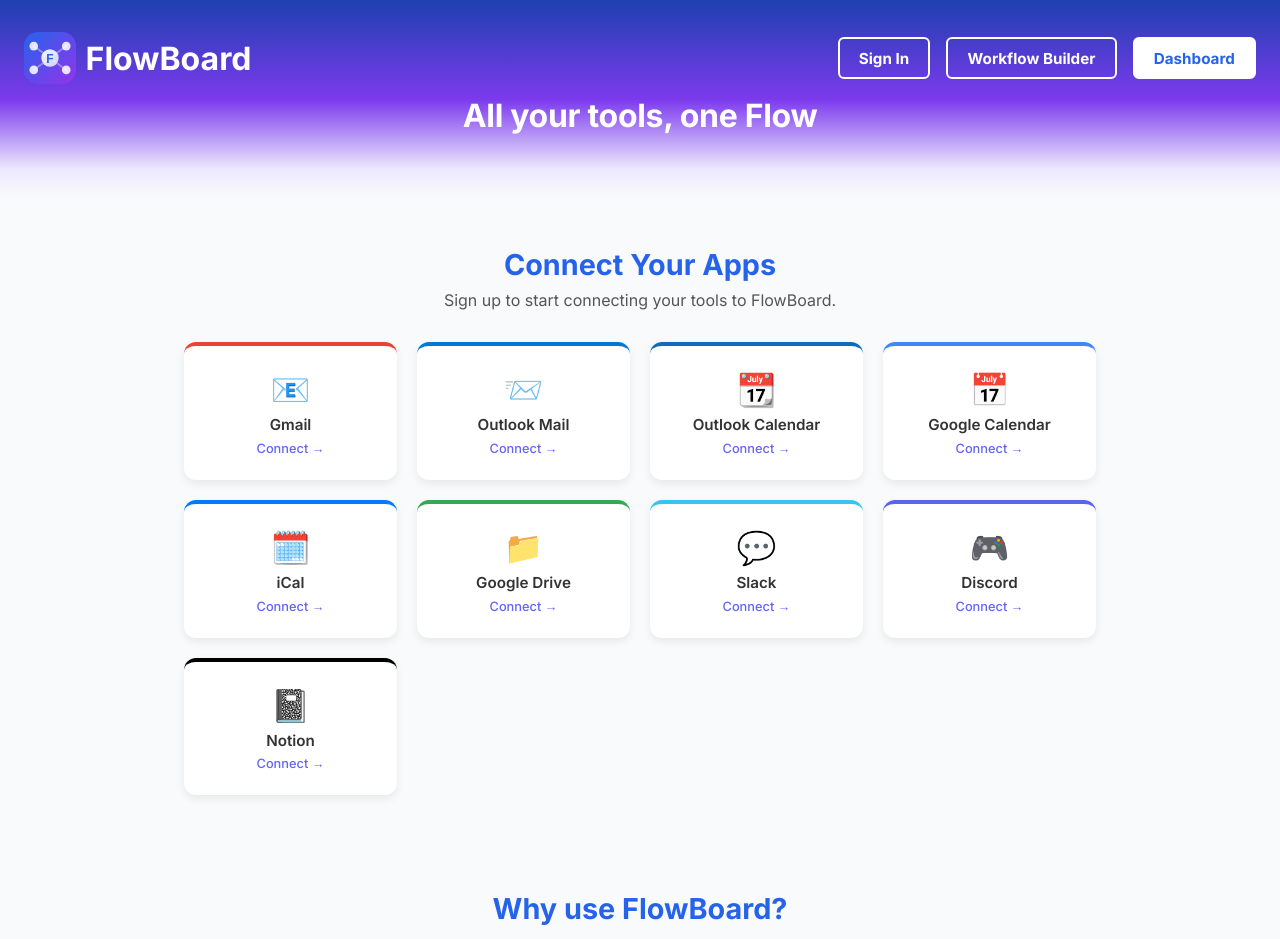
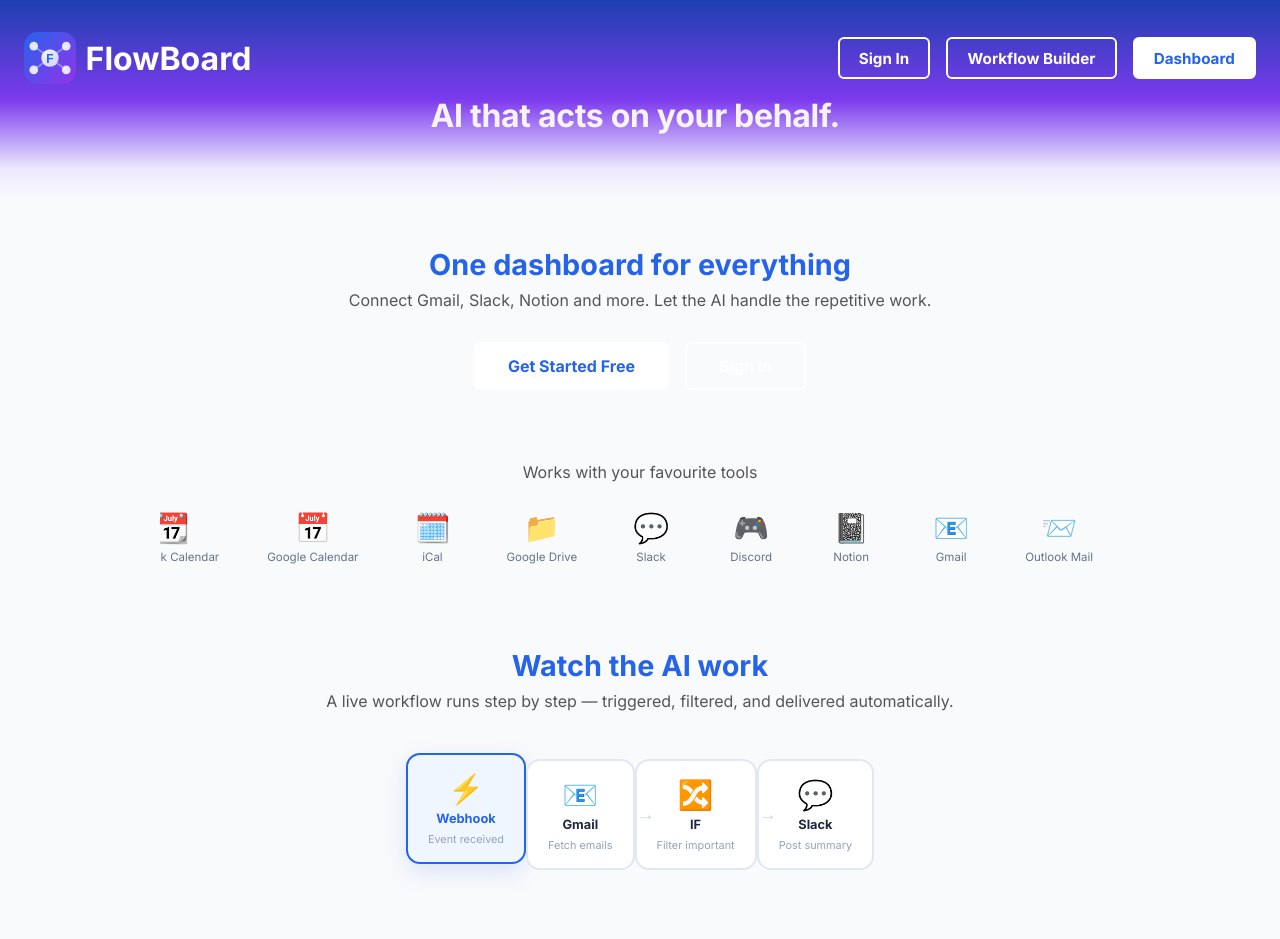
Before and after one commit to veleskasofiia/flowboard, a Next.js app: page / in a window 1280 px wide. Shown: the top 939 px of the page. Built offline with nearby package versions, Linux system fonts and the light colour scheme; no server answers.

Commit message:
Add landing page animations: typewriter, fade-up, scrolling logos, animated workflow

```diff
--- a/app/globals.css
+++ b/app/globals.css
@@ -50,6 +50,110 @@
 
 /* Main content */
 .main-content { background: #f9fafb; padding: 0; }
+
+/* ── Typewriter ──────────────────────────────────────────────────────── */
+.hero-typewriter {
+  font-size: 1.5rem;
+  font-weight: 600;
+  margin-top: 1.25rem;
+  min-height: 2rem;
+  color: rgba(255,255,255,0.92);
+  letter-spacing: -0.01em;
+}
+.tw-cursor {
+  display: inline-block;
+  animation: blink 0.75s step-end infinite;
+  color: #93c5fd;
+  font-weight: 300;
+}
+@keyframes blink { 0%,100% { opacity: 1 } 50% { opacity: 0 } }
+
+/* ── Fade-up ──────────────────────────────────────────────────────────── */
+@keyframes fadeUp {
+  from { opacity: 0; transform: translateY(28px); }
+  to   { opacity: 1; transform: translateY(0); }
+}
+.fadeup {
+  opacity: 0;
+  animation: fadeUp 0.65s ease forwards;
+}
+.hero-cta-row { display: flex; gap: 1rem; justify-content: center; flex-wrap: wrap; }
+
+/* ── Scrolling marquee ───────────────────────────────────────────────── */
+.marquee-track {
+  overflow: hidden;
+  width: 100%;
+  cursor: default;
+}
+.marquee-inner {
+  display: flex;
+  gap: 0;
+  width: max-content;
+  animation: marquee 22s linear infinite;
+}
+.marquee-track:hover .marquee-inner { animation-play-state: paused; }
+@keyframes marquee {
+  from { transform: translateX(0); }
+  to   { transform: translateX(-50%); }
+}
+.marquee-item {
+  display: flex;
+  flex-direction: column;
+  align-items: center;
+  gap: 0.3rem;
+  padding: 0.75rem 1.5rem;
+  min-width: 100px;
+}
+.marquee-label { font-size: 0.72rem; color: #64748b; white-space: nowrap; }
+
+/* ── Animated workflow ───────────────────────────────────────────────── */
+.anim-workflow {
+  display: flex;
+  align-items: center;
+  justify-content: center;
+  gap: 0;
+  flex-wrap: wrap;
+  padding: 1rem 0;
+}
+.anim-step {
+  display: flex;
+  flex-direction: column;
+  align-items: center;
+  gap: 0.35rem;
+  padding: 1rem 1.25rem;
+  border-radius: 14px;
+  border: 2px solid #e2e8f0;
+  background: white;
+  transition: all 0.35s ease;
+  min-width: 90px;
+  position: relative;
+}
+.anim-step.active {
+  border-color: #2563eb;
+  background: #eff6ff;
+  transform: translateY(-6px);
+  box-shadow: 0 8px 24px rgba(37,99,235,0.15);
+}
+.anim-step.done {
+  border-color: #22c55e;
+  background: #f0fdf4;
+}
+.anim-step-icon { font-size: 1.8rem; }
+.anim-step-label { font-size: 0.8rem; font-weight: 700; color: #1e293b; }
+.anim-step-desc { font-size: 0.68rem; color: #94a3b8; text-align: center; }
+.anim-step.active .anim-step-label { color: #2563eb; }
+.anim-step.done .anim-step-label { color: #16a34a; }
+.anim-step-arrow {
+  position: absolute;
+  right: -22px;
+  top: 50%;
+  transform: translateY(-50%);
+  font-size: 1.1rem;
+  color: #cbd5e1;
+  z-index: 1;
+  transition: color 0.35s;
+}
+.anim-step-arrow.done { color: #22c55e; }
 
 /* Feature grid */
 .feature-grid { display: flex; justify-content: center; gap: 2rem; margin: 2rem auto; max-width: 900px; }
--- a/app/page.tsx
+++ b/app/page.tsx
@@ -1,20 +1,34 @@
 "use client";
-import { useState } from "react";
+import { useState, useEffect } from "react";
 import Image from "next/image";
 import { supabase } from "@/lib/supabaseClient";
 import { useRouter } from "next/navigation";
 
 const APPS = [
-  { key: "gmail",    label: "Gmail",              icon: "📧" },
-  { key: "outlook",  label: "Outlook Mail",       icon: "📨" },
-  { key: "ocal",     label: "Outlook Calendar",   icon: "📆" },
-  { key: "calendar", label: "Google Calendar",    icon: "📅" },
-  { key: "ical",     label: "iCal",               icon: "🗓️" },
-  { key: "gdrive",   label: "Google Drive",       icon: "📁" },
-  { key: "slack",    label: "Slack",              icon: "💬" },
-  { key: "discord",  label: "Discord",            icon: "🎮" },
-  { key: "notion",   label: "Notion",             icon: "📓" },
+  { key: "gmail",    label: "Gmail",            icon: "📧" },
+  { key: "outlook",  label: "Outlook Mail",     icon: "📨" },
+  { key: "ocal",     label: "Outlook Calendar", icon: "📆" },
+  { key: "calendar", label: "Google Calendar",  icon: "📅" },
+  { key: "ical",     label: "iCal",             icon: "🗓️" },
+  { key: "gdrive",   label: "Google Drive",     icon: "📁" },
+  { key: "slack",    label: "Slack",            icon: "💬" },
+  { key: "discord",  label: "Discord",          icon: "🎮" },
+  { key: "notion",   label: "Notion",           icon: "📓" },
 ] as const;
+
+const TYPEWRITER_PHRASES = [
+  "All your tools, one Flow.",
+  "AI that acts on your behalf.",
+  "Automate Gmail, Slack & Notion.",
+  "Your workflow, on autopilot.",
+];
+
+const WORKFLOW_STEPS = [
+  { icon: "⚡", label: "Webhook", desc: "Event received" },
+  { icon: "📧", label: "Gmail",   desc: "Fetch emails" },
+  { icon: "🔀", label: "IF",      desc: "Filter important" },
+  { icon: "💬", label: "Slack",   desc: "Post summary" },
+];
 
 export default function HomePage() {
   const router = useRouter();
@@ -24,22 +38,51 @@
   const [authSuccess, setAuthSuccess] = useState(false);
   const [loading, setLoading] = useState(false);
 
+  // Typewriter
+  const [twText, setTwText] = useState("");
+  const [twPhrase, setTwPhrase] = useState(0);
+  const [twDeleting, setTwDeleting] = useState(false);
+
+  useEffect(() => {
+    const phrase = TYPEWRITER_PHRASES[twPhrase];
+    let timeout: ReturnType<typeof setTimeout>;
+    if (!twDeleting) {
+      if (twText.length < phrase.length) {
+        timeout = setTimeout(() => setTwText(phrase.slice(0, twText.length + 1)), 60);
+      } else {
+        timeout = setTimeout(() => setTwDeleting(true), 1800);
+      }
+    } else {
+      if (twText.length > 0) {
+        timeout = setTimeout(() => setTwText(twText.slice(0, -1)), 35);
+      } else {
+        setTwDeleting(false);
+        setTwPhrase((p) => (p + 1) % TYPEWRITER_PHRASES.length);
+      }
+    }
+    return () => clearTimeout(timeout);
+  }, [twText, twPhrase, twDeleting]);
+
+  // Animated workflow step
+  const [activeStep, setActiveStep] = useState(0);
+  useEffect(() => {
+    const t = setInterval(() => setActiveStep((s) => (s + 1) % WORKFLOW_STEPS.length), 1400);
+    return () => clearInterval(t);
+  }, []);
+
   async function handleSignup(e: React.FormEvent) {
     e.preventDefault();
     setAuthError("");
     setLoading(true);
     const { error } = await supabase.auth.signUp({ email, password });
     setLoading(false);
-    if (error) {
-      setAuthError(error.message);
-    } else {
-      setAuthSuccess(true);
-    }
+    if (error) setAuthError(error.message);
+    else setAuthSuccess(true);
   }
 
   return (
     <div>
-      {/* Hero */}
+      {/* ── Hero ── */}
       <header className="hero sticky-header">
         <div className="header-bar">
           <span className="logo-lockup">
@@ -52,22 +95,71 @@
             <a href="/dashboard" className="header-btn primary">Dashboard</a>
           </div>
         </div>
-        <p>All your tools, one Flow</p>
+
+        {/* Typewriter */}
+        <p className="hero-typewriter">
+          {twText}<span className="tw-cursor">|</span>
+        </p>
       </header>
 
       <div className="main-content">
 
-        {/* App tiles */}
+        {/* ── Fade-up intro ── */}
+        <section className="section-block fadeup-section">
+          <h2 className="section-title fadeup" style={{ animationDelay: "0.1s" }}>
+            One dashboard for everything
+          </h2>
+          <p className="section-subtitle fadeup" style={{ animationDelay: "0.25s" }}>
+            Connect Gmail, Slack, Notion and more. Let the AI handle the repetitive work.
+          </p>
+          <div className="fadeup hero-cta-row" style={{ animationDelay: "0.4s" }}>
+            <a href="/auth/signup" className="header-btn primary" style={{ fontSize: "1rem", padding: "0.75rem 2rem" }}>Get Started Free</a>
+            <a href="/auth/login" className="header-btn" style={{ fontSize: "1rem", padding: "0.75rem 2rem" }}>Sign In</a>
+          </div>
+        </section>
+
+        {/* ── Scrolling logos ── */}
+        <section className="section-block" style={{ overflow: "hidden", padding: "1.5rem 0" }}>
+          <p className="section-subtitle" style={{ marginBottom: "1rem" }}>Works with your favourite tools</p>
+          <div className="marquee-track">
+            <div className="marquee-inner">
+              {[...APPS, ...APPS].map((app, i) => (
+                <div key={i} className="marquee-item">
+                  <span style={{ fontSize: "1.8rem" }}>{app.icon}</span>
+                  <span className="marquee-label">{app.label}</span>
+                </div>
+              ))}
+            </div>
+          </div>
+        </section>
+
+        {/* ── Animated workflow ── */}
+        <section className="section-block">
+          <h2 className="section-title">Watch the AI work</h2>
+          <p className="section-subtitle" style={{ marginBottom: "2rem" }}>
+            A live workflow runs step by step — triggered, filtered, and delivered automatically.
+          </p>
+          <div className="anim-workflow">
+            {WORKFLOW_STEPS.map((step, i) => (
+              <div key={i} className={`anim-step${i === activeStep ? " active" : i < activeStep ? " done" : ""}`}>
+                <div className="anim-step-icon">{step.icon}</div>
+                <div className="anim-step-label">{step.label}</div>
+                <div className="anim-step-desc">{step.desc}</div>
+                {i < WORKFLOW_STEPS.length - 1 && (
+                  <div className={`anim-step-arrow${i < activeStep ? " done" : ""}`}>→</div>
+                )}
+              </div>
+            ))}
+          </div>
+        </section>
+
+        {/* ── App tiles ── */}
         <section className="section-block">
           <h2 className="section-title">Connect Your Apps</h2>
           <p className="section-subtitle">Sign up to start connecting your tools to FlowBoard.</p>
           <div className="app-tiles">
             {APPS.map((app) => (
-              <button
-                key={app.key}
-                className={`app-tile ${app.key}`}
-                onClick={() => router.push("/auth/signup")}
-              >
+              <button key={app.key} className={`app-tile ${app.key}`} onClick={() => router.push("/auth/signup")}>
                 <span className="app-icon">{app.icon}</span>
                 <span className="app-name">{app.label}</span>
                 <span className="app-status">Connect →</span>
@@ -76,15 +168,13 @@
           </div>
         </section>
 
-        {/* Why FlowBoard */}
+        {/* ── Why FlowBoard ── */}
         <section className="section-block why-section">
           <h2 className="section-title">Why use FlowBoard?</h2>
           <p className="why-text">
             FlowBoard brings all your essential tools into one simple, browser‑based dashboard.
             No extra installs, no complicated setup. Just one place to manage Gmail, Outlook,
-            Google Calendar, Slack, Discord, and Notion with smart features like spam filtering,
-            meeting reminders, and automatic archiving. Stay organized, save time, and keep your
-            workflow flowing.
+            Google Calendar, Slack, Discord, and Notion — with smart automation built in.
           </p>
           <div className="feature-grid">
             <div className="feature-card">
@@ -102,40 +192,21 @@
           </div>
         </section>
 
-        {/* Signup form */}
+        {/* ── Signup ── */}
         <section className="section-block signup-section">
           <h2 className="section-title">Get Started for Free</h2>
           <p className="section-subtitle">Create your FlowBoard account in seconds.</p>
           {authSuccess ? (
             <div className="signup-success">
-              <p>🎉 Account created! Check your email to confirm, then{" "}
-                <a href="/auth/login">sign in</a>.
-              </p>
+              <p>🎉 Account created! Check your email to confirm, then <a href="/auth/login">sign in</a>.</p>
             </div>
           ) : (
             <form className="signup-form" onSubmit={handleSignup}>
-              <input
-                type="email"
-                placeholder="Your email"
-                value={email}
-                onChange={(e) => setEmail(e.target.value)}
-                required
-              />
-              <input
-                type="password"
-                placeholder="Choose a password (min 6 chars)"
-                value={password}
-                onChange={(e) => setPassword(e.target.value)}
-                required
-                minLength={6}
-              />
+              <input type="email" placeholder="Your email" value={email} onChange={(e) => setEmail(e.target.value)} required />
+              <input type="password" placeholder="Choose a password (min 6 chars)" value={password} onChange={(e) => setPassword(e.target.value)} required minLength={6} />
               {authError && <p className="auth-error">{authError}</p>}
-              <button type="submit" disabled={loading}>
-                {loading ? "Creating account…" : "Create Account"}
-              </button>
-              <p className="signin-link">
-                Already have an account? <a href="/auth/login">Sign in</a>
-              </p>
+              <button type="submit" disabled={loading}>{loading ? "Creating account…" : "Create Account"}</button>
+              <p className="signin-link">Already have an account? <a href="/auth/login">Sign in</a></p>
             </form>
           )}
         </section>
```
